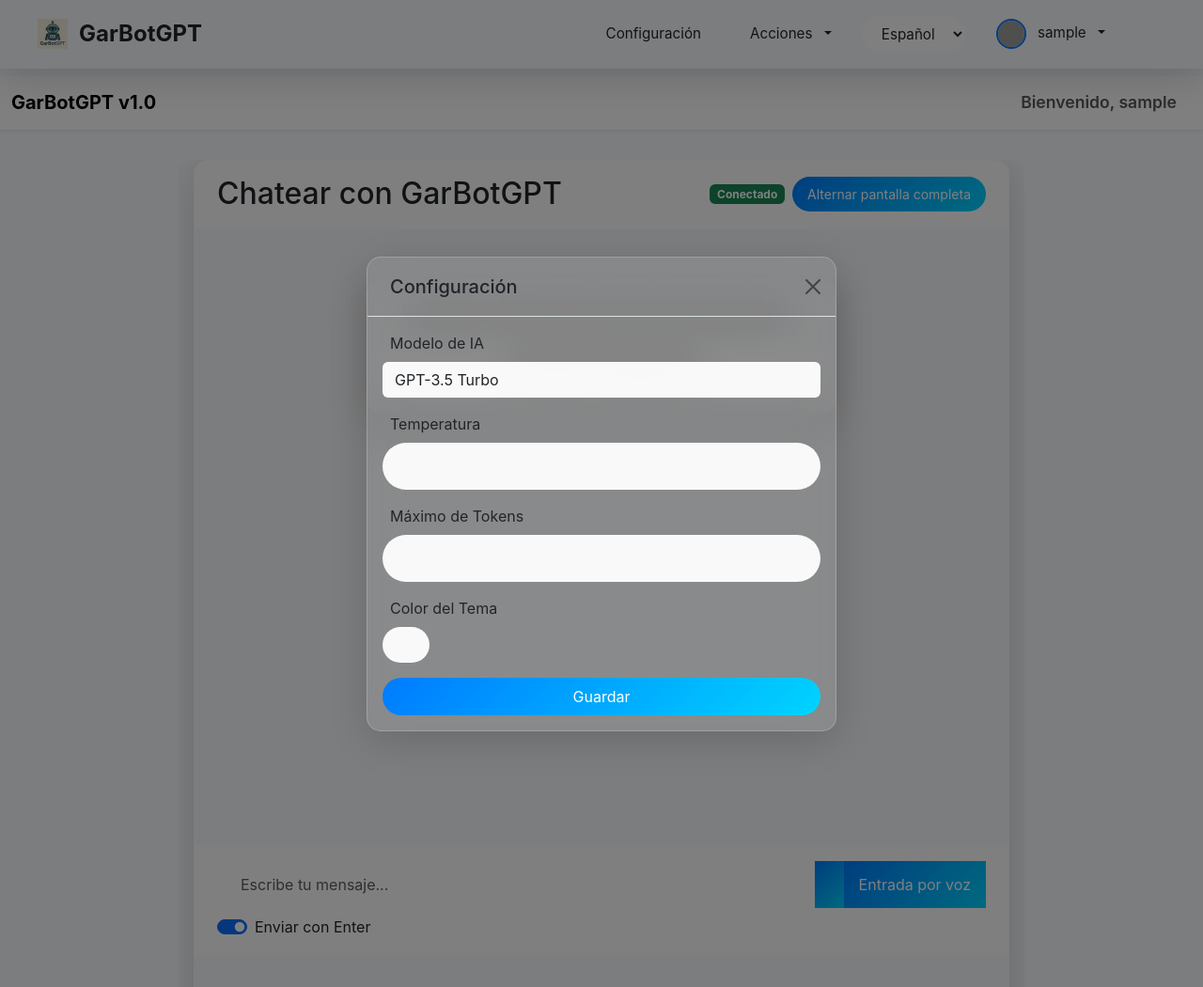
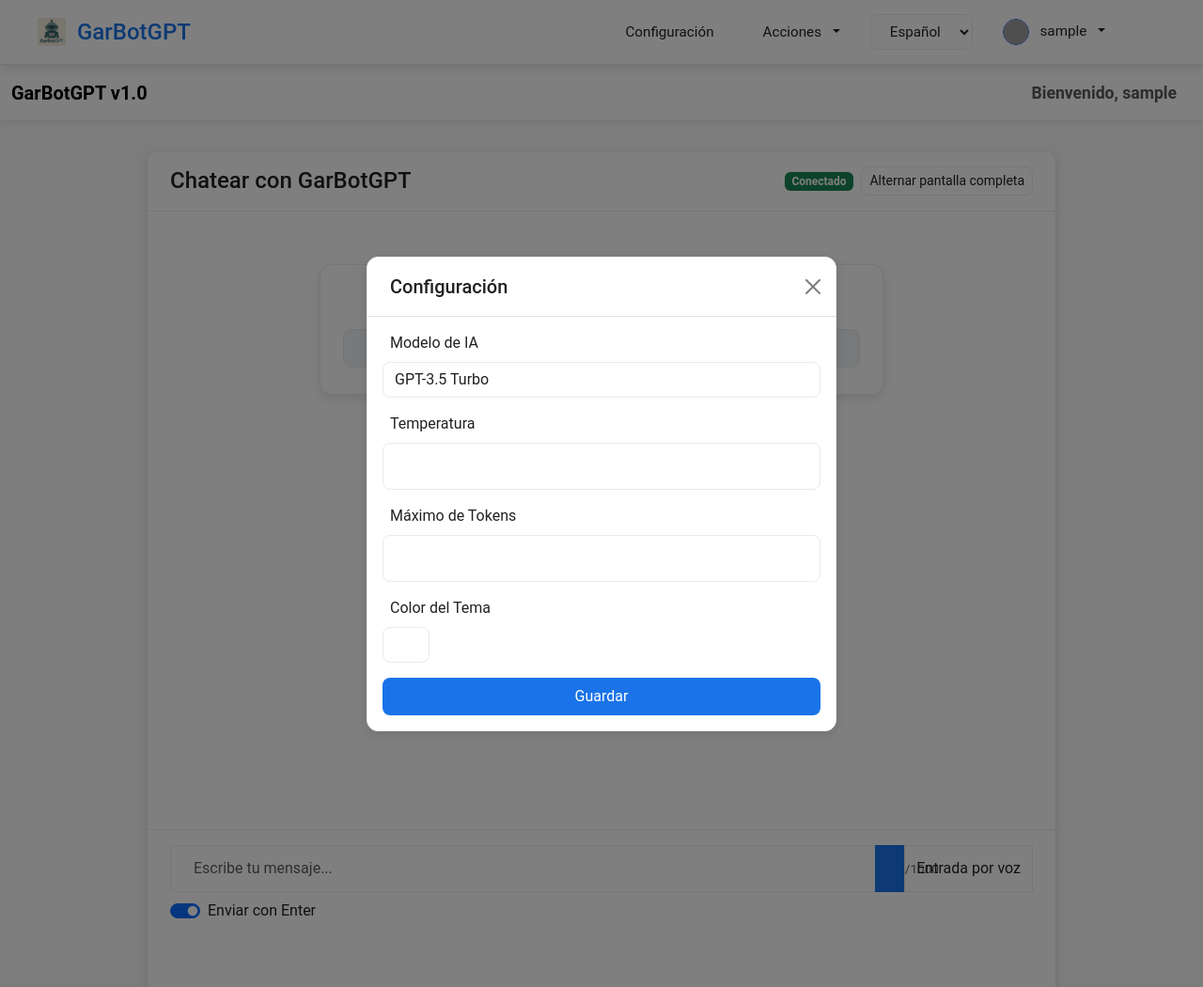
Before and after one commit to Gabo9803/garbotgpt, a Flask app: page /chat in a window 1280 px wide, after a click on "Configuración". Shown: the whole page at 94% size. Run offline with Flask 2, Linux system fonts and the light colour scheme; the visitor is signed in with stand-in values (Sample User, id 1); data comes from the database, SQL or seed files in the repository; data that the repository does not hold is empty; some libraries are stand-ins or nearby versions; grey boxes are pictures that could not be loaded.

Commit message:
Update chat.html

```diff
--- a/app/templates/chat.html
+++ b/app/templates/chat.html
@@ -3,30 +3,28 @@
 {% block content %}
 <style>
     :root {
-        --primary-color: #007bff;
-        --secondary-color: #00d4ff;
-        --gradient: linear-gradient(135deg, #007bff, #00d4ff);
-        --glass-bg: rgba(255, 255, 255, 0.1);
-        --glass-border: rgba(255, 255, 255, 0.2);
-        --text-color: #212529;
-        --bg-color: #f8fafc;
-        --shadow: 0 10px 40px rgba(0, 0, 0, 0.15);
-        --card-bg: rgba(255, 255, 255, 0.95);
-        --error-color: #dc3545;
-        --success-color: #28a745;
-        --font-family: 'Inter', -apple-system, BlinkMacSystemFont, sans-serif;
+        --primary-color: #1a73e8;
+        --secondary-color: #174ea6;
+        --accent-color: #f1f3f4;
+        --text-color: #202124;
+        --bg-color: #f8f9fa;
+        --card-bg: #ffffff;
+        --border-color: #e8eaed;
+        --shadow: 0 4px 12px rgba(0, 0, 0, 0.1);
+        --error-color: #d93025;
+        --success-color: #188038;
+        --font-family: 'Roboto', -apple-system, BlinkMacSystemFont, sans-serif;
     }
 
     [data-theme="dark"] {
-        --primary-color: #00d4ff;
-        --secondary-color: #007bff;
-        --gradient: linear-gradient(135deg, #00d4ff, #007bff);
-        --glass-bg: rgba(0, 0, 0, 0.35);
-        --glass-border: rgba(255, 255, 255, 0.15);
-        --text-color: #e9ecef;
-        --bg-color: #0a0a0a;
-        --shadow: 0 10px 40px rgba(0, 0, 0, 0.4);
-        --card-bg: rgba(0, 0, 0, 0.6);
+        --primary-color: #8ab4f8;
+        --secondary-color: #4285f4;
+        --accent-color: #303134;
+        --text-color: #e8eaed;
+        --bg-color: #202124;
+        --card-bg: #303134;
+        --border-color: #5f6368;
+        --shadow: 0 4px 12px rgba(0, 0, 0, 0.3);
     }
 
     * {
@@ -41,11 +39,11 @@
         background: var(--bg-color);
         color: var(--text-color);
         transition: all 0.3s ease;
-        margin-top: 80px;
+        margin-top: 70px;
     }
 
     .chat-page {
-        max-width: 900px;
+        max-width: 1000px;
         margin: 2rem auto;
         padding: 0 1rem;
         display: flex;
@@ -58,9 +56,8 @@
         top: 0;
         left: 0;
         right: 0;
-        background: var(--glass-bg);
-        backdrop-filter: blur(20px);
-        border-bottom: 1px solid var(--glass-border);
+        background: var(--card-bg);
+        border-bottom: 1px solid var(--border-color);
         z-index: 1000;
         padding: 0.75rem 1.5rem;
         box-shadow: var(--shadow);
@@ -78,19 +75,19 @@
         display: flex;
         align-items: center;
         font-size: 1.5rem;
-        font-weight: 700;
-        color: var(--text-color);
+        font-weight: 500;
+        color: var(--primary-color);
         text-decoration: none;
     }
 
     .nav-brand img {
-        height: 32px;
+        height: 30px;
         margin-right: 0.75rem;
         transition: transform 0.3s ease;
     }
 
     .nav-brand:hover img {
-        transform: rotate(360deg);
+        transform: scale(1.1);
     }
 
     .nav-menu {
@@ -107,22 +104,22 @@
         color: var(--text-color);
         text-decoration: none;
         padding: 0.5rem 1rem;
-        border-radius: 25px;
+        border-radius: 8px;
         font-size: 0.95rem;
-        transition: all 0.3s ease;
+        transition: all 0.2s ease;
         background: transparent;
         border: none;
+        cursor: pointer;
     }
 
     .nav-menu .nav-link:hover, .nav-menu .btn:hover {
-        background: var(--gradient);
-        color: #fff;
-        transform: translateY(-2px);
-        box-shadow: 0 4px 12px rgba(0, 0, 0, 0.2);
+        background: var(--accent-color);
+        color: var(--primary-color);
     }
 
     .nav-menu .dropdown-toggle::after {
         margin-left: 0.5rem;
+        border-top-color: var(--text-color);
         transition: transform 0.3s ease;
     }
 
@@ -143,30 +139,30 @@
     .nav-menu .dropdown-item {
         color: var(--text-color);
         padding: 0.5rem 1.5rem;
-        transition: all 0.3s ease;
+        transition: all 0.2s ease;
     }
 
     .nav-menu .dropdown-item:hover {
-        background: var(--primary-color);
-        color: #fff;
+        background: var(--accent-color);
+        color: var(--primary-color);
     }
 
     .nav-menu select {
         background: var(--card-bg);
         color: var(--text-color);
-        border: 1px solid var(--glass-border);
-        border-radius: 25px;
+        border: 1px solid var(--border-color);
+        border-radius: 8px;
         padding: 0.5rem 1rem;
         font-size: 0.95rem;
         cursor: pointer;
     }
 
     .nav-menu .user-avatar {
-        width: 32px;
-        height: 32px;
+        width: 28px;
+        height: 28px;
         border-radius: 50%;
         margin-right: 0.5rem;
-        border: 2px solid var(--primary-color);
+        border: 1px solid var(--primary-color);
     }
 
     .navbar-toggler {
@@ -179,10 +175,9 @@
     }
 
     .chat-container {
-        background: var(--glass-bg);
-        backdrop-filter: blur(20px);
-        border: 1px solid var(--glass-border);
-        border-radius: 15px;
+        background: var(--card-bg);
+        border: 1px solid var(--border-color);
+        border-radius: 12px;
         box-shadow: var(--shadow);
         display: flex;
         flex-direction: column;
@@ -193,10 +188,16 @@
     .chat-header {
         padding: 1rem 1.5rem;
         background: var(--card-bg);
-        border-bottom: 1px solid var(--glass-border);
+        border-bottom: 1px solid var(--border-color);
         display: flex;
         justify-content: space-between;
         align-items: center;
+    }
+
+    .chat-header h2 {
+        font-size: 1.5rem;
+        font-weight: 500;
+        margin: 0;
     }
 
     .chat-body {
@@ -209,83 +210,85 @@
     .chat-footer {
         padding: 1rem 1.5rem;
         background: var(--card-bg);
-        border-top: 1px solid var(--glass-border);
+        border-top: 1px solid var(--border-color);
     }
 
     .message {
-        max-width: 75%;
+        max-width: 80%;
         margin-bottom: 1.5rem;
+        display: flex;
+        flex-direction: column;
         animation: slideIn 0.3s ease;
     }
 
     .user-message {
-        margin-left: auto;
-        text-align: right;
+        align-items: flex-end;
+    }
+
+    .ai-message {
+        align-items: flex-start;
+    }
+
+    .message strong {
+        font-size: 0.9rem;
+        font-weight: 500;
+        margin-bottom: 0.25rem;
+    }
+
+    .message .message-content {
+        background: var(--accent-color);
+        color: var(--text-color);
+        padding: 0.75rem 1.25rem;
+        border-radius: 12px;
+        box-shadow: 0 2px 6px rgba(0, 0, 0, 0.05);
+        word-wrap: break-word;
+        max-width: 100%;
     }
 
     .user-message .message-content {
-        background: var(--gradient);
+        background: var(--primary-color);
         color: #fff;
-        border-radius: 15px 15px 5px 15px;
+        border-radius: 12px 12px 4px 12px;
     }
 
     .ai-message .message-content {
-        background: var(--card-bg);
-        color: var(--text-color);
-        border-radius: 15px 15px 15px 5px;
+        border-radius: 12px 12px 12px 4px;
     }
 
-    .message-content {
-        display: inline-block;
-        padding: 0.75rem 1.25rem;
-        box-shadow: 0 2px 10px rgba(0, 0, 0, 0.1);
-        word-wrap: break-word;
-        position: relative;
-    }
-
-    .message-content::before {
-        content: '';
-        position: absolute;
-        bottom: -8px;
-        width: 8px;
-        height: 8px;
-        background: inherit;
-        clip-path: polygon(0 0, 100% 0, 0 100%);
-    }
-
-    .user-message .message-content::before {
-        right: 10px;
-    }
-
-    .ai-message .message-content::before {
-        left: 10px;
+    .message .timestamp {
+        font-size: 0.75rem;
+        color: #5f6368;
+        margin-top: 0.25rem;
+        opacity: 0.7;
     }
 
     .suggestions {
-        max-width: 500px;
+        max-width: 600px;
         margin: 2rem auto;
         padding: 1.5rem;
-        border-radius: 15px;
-        background: var(--glass-bg);
-        border: 1px solid var(--glass-border);
+        border-radius: 12px;
+        background: var(--card-bg);
+        border: 1px solid var(--border-color);
         box-shadow: var(--shadow);
         text-align: center;
     }
 
     .suggestion-btn {
-        background: var(--card-bg);
-        border: 1px solid var(--glass-border);
+        background: var(--accent-color);
+        border: 1px solid var(--border-color);
         padding: 0.5rem 1rem;
-        border-radius: 25px;
-        transition: all 0.3s ease;
+        border-radius: 8px;
+        transition: all 0.2s ease;
         width: 100%;
         margin: 0.25rem 0;
+        color: var(--text-color);
+        font-size: 0.95rem;
     }
 
     .suggestion-btn:hover {
-        background: var(--gradient);
+        background: var(--primary-color);
         color: #fff;
-        transform: scale(1.05);
+        transform: translateY(-1px);
     }
 
     .typing-effect .typing-dots::after {
@@ -309,36 +312,47 @@
     }
 
     .form-control {
-        background: var(--glass-bg);
-        border: 1px solid var(--glass-border);
+        background: var(--card-bg);
+        border: 1px solid var(--border-color);
         color: var(--text-color);
-        border-radius: 25px;
+        border-radius: 8px;
         padding: 0.75rem 1.5rem;
-        transition: all 0.3s ease;
+        transition: all 0.2s ease;
     }
 
     .form-control:focus {
         border-color: var(--primary-color);
-        box-shadow: 0 0 8px rgba(0, 123, 255, 0.3);
+        box-shadow: 0 0 6px rgba(26, 115, 232, 0.2);
     }
 
-    .btn-gradient {
-        background: var(--gradient);
+    .btn-primary {
+        background: var(--primary-color);
+        border: none;
+        border-radius: 8px;
+        padding: 0.5rem 1rem;
         color: #fff;
-        border: none;
-        border-radius: 25px;
-        padding: 0.5rem 1rem;
-        transition: all 0.3s ease;
+        transition: all 0.2s ease;
     }
 
-    .btn-gradient:hover {
-        transform: translateY(-2px);
-        box-shadow: 0 4px 12px rgba(0, 0, 0, 0.2);
+    .btn-primary:hover {
+        background: var(--secondary-color);
+        transform: translateY(-1px);
     }
 
-    .btn-gradient:disabled {
+    .btn-primary:disabled {
         opacity: 0.6;
         cursor: not-allowed;
+    }
+
+    .btn-outline-secondary {
+        border-color: var(--border-color);
+        color: var(--text-color);
+        border-radius: 8px;
+    }
+
+    .btn-outline-secondary:hover {
+        background: var(--accent-color);
+        color: var(--primary-color);
     }
 
     .character-counter {
@@ -347,29 +361,28 @@
         top: 50%;
         transform: translateY(-50%);
         font-size: 0.85rem;
-        color: var(--text-color);
-        opacity: 0.7;
+        color: #5f6368;
     }
 
     .toast {
-        background: var(--glass-bg);
-        backdrop-filter: blur(20px);
-        border: 1px solid var(--glass-border);
+        background: var(--card-bg);
+        border: 1px solid var(--border-color);
         color: var(--text-color);
+        border-radius: 8px;
     }
 
     .modal-content {
-        background: var(--glass-bg);
-        backdrop-filter: blur(20px);
-        border: 1px solid var(--glass-border);
-        border-radius: 15px;
+        background: var(--card-bg);
+        border: 1px solid var(--border-color);
+        border-radius: 12px;
         box-shadow: var(--shadow);
     }
 
     .form-select, .form-control[type="number"], .form-control[type="color"] {
         background: var(--card-bg);
-        border: 1px solid var(--glass-border);
+        border: 1px solid var(--border-color);
         color: var(--text-color);
+        border-radius: 8px;
     }
 
     @media (max-width: 768px) {
@@ -497,12 +509,10 @@
     <div class="chat-container" role="main" aria-label="Interfaz de chat">
         <!-- Chat Header -->
         <div class="chat-header">
-            <div class="d-flex align-items-center">
-                <h2 class="mb-0">Chatear con GarBotGPT</h2>
-            </div>
+            <h2>Chatear con GarBotGPT</h2>
             <div class="d-flex align-items-center">
                 <span id="server-status" class="badge bg-success me-2" role="status" aria-live="polite">Conectado</span>
-                <button id="fullscreen-toggle" class="btn btn-gradient btn-sm" aria-label="Alternar pantalla completa">
+                <button id="fullscreen-toggle" class="btn btn-outline-secondary btn-sm" aria-label="Alternar pantalla completa">
                     <i class="bi bi-arrows-fullscreen"></i>
                 </button>
             </div>
@@ -574,11 +586,11 @@
         <div class="chat-footer">
             <div class="input-group">
                 <input type="text" id="message" class="form-control" placeholder="Escribe tu mensaje..." autocomplete="off" maxlength="1000" aria-label="Campo de mensaje" aria-describedby="character-counter">
-                <button class="btn btn-gradient" id="send-btn" aria-label="Enviar mensaje">
+                <button class="btn btn-primary" id="send-btn" aria-label="Enviar mensaje">
                     <i class="bi bi-send-fill"></i>
                     <span class="spinner-border spinner-border-sm d-none" role="status" aria-hidden="true"></span>
                 </button>
-                <button id="voice-btn" class="btn btn-gradient" aria-label="Alternar entrada por voz">
+                <button id="voice-btn" class="btn btn-outline-secondary" aria-label="Alternar entrada por voz">
                     <i class="bi bi-mic-fill"></i>
                 </button>
                 <span id="character-counter" class="character-counter">0/1000</span>
@@ -623,9 +635,9 @@
                     </div>
                     <div class="mb-3">
                         <label for="theme_color" class="form-label"><i class="bi bi-palette-fill me-2"></i>Color del Tema</label>
-                    <input type="color" class="form-control form-control-color" id="theme_color" name="theme_color" value="{{ chat_settings.theme_color }}" aria-label="Seleccionar color del tema">
+                        <input type="color" class="form-control form-control-color" id="theme_color" name="theme_color" value="{{ chat_settings.theme_color }}" aria-label="Seleccionar color del tema">
                     </div>
-                    <button type="submit" class="btn btn-gradient w-100" aria-label="Guardar configuración">Guardar</button>
+                    <button type="submit" class="btn btn-primary w-100" aria-label="Guardar configuración">Guardar</button>
                 </form>
             </div>
         </div>
@@ -654,19 +666,10 @@
         const updateCharacterCounter = () => {
             const count = messageInput.value.length;
             characterCounter.textContent = `${count}/1000`;
-            characterCounter.style.color = count > 900 ? 'var(--error-color)' : 'var(--text-color)';
+            characterCounter.style.color = count > 900 ? 'var(--error-color)' : '#5f6368';
         };
         messageInput.addEventListener('input', updateCharacterCounter);
         updateCharacterCounter();
-
-        // Debounce utility
-        const debounce = (func, wait) => {
-            let timeout;
-            return (...args) => {
-                clearTimeout(timeout);
-                timeout = setTimeout(() => func.apply(this, args), wait);
-            };
-        };
 
         // Send message
         const sendMessage = () => {
@@ -681,14 +684,23 @@
             const userMessage = document.createElement('div');
             userMessage.className = 'message user-message animate__animated animate__fadeIn mb-3';
             userMessage.setAttribute('role', 'article');
-            userMessage.innerHTML = `<strong>Tú:</strong><div class="message-content p-2">${message}</div>`;
+            userMessage.innerHTML = `
+                <strong>Tú:</strong>
+                <div class="message-content">${message}</div>
+                <span class="timestamp">${new Date().toLocaleTimeString()}</span>
+            `;
             chatMessages.appendChild(userMessage);
 
             // Simulate streaming response
             const aiMessage = document.createElement('div');
             aiMessage.className = 'message ai-message animate__animated animate__fadeIn mb-3';
             aiMessage.setAttribute('role', 'article');
-            aiMessage.innerHTML = `<strong>GarBotGPT:</strong><div class="message-content p-2 markdown-body"></div><button class="copy-btn btn btn-sm btn-outline-secondary mt-1" data-text="" aria-label="Copiar respuesta">Copiar</button>`;
+            aiMessage.innerHTML = `
+                <strong>GarBotGPT:</strong>
+                <div class="message-content markdown-body"></div>
+                <span class="timestamp">${new Date().toLocaleTimeString()}</span>
+                <button class="copy-btn btn btn-sm btn-outline-secondary mt-1" data-text="" aria-label="Copiar respuesta">Copiar</button>
+            `;
             chatMessages.appendChild(aiMessage);
 
             const contentDiv = aiMessage.querySelector('.message-content');
@@ -804,15 +816,35 @@
         // Settings form validation
         document.getElementById('chat-settings-form').addEventListener('submit', (e) => {
             e.preventDefault();
-            const temperature = document.getElementById('temperature').value;
-            const maxTokens = document.getElementById('max_tokens').value;
+            const temperature = parseFloat(document.getElementById('temperature').value);
+            const maxTokens = parseInt(document.getElementById('max_tokens').value);
 
-            if (temperature < 0 || temperature > 1) {
-                alert('La temperatura debe estar entre 0 y 1.');
+            if (isNaN(temperature) || temperature < 0 || temperature > 1) {
+                const toast = document.createElement('div');
+                toast.className = 'toast align-items-center text-bg-danger border-0';
+                toast.setAttribute('role', 'alert');
+                toast.innerHTML = `
+                    <div class="d-flex">
+                        <div class="toast-body">La temperatura debe estar entre 0 y 1.</div>
+                        <button type="button" class="btn-close btn-close-white me-2 m-auto" data-bs-dismiss="toast" aria-label="Cerrar"></button>
+                    </div>
+                `;
+                document.getElementById('toast-container').appendChild(toast);
+                new bootstrap.Toast(toast).show();
                 return;
             }
-            if (maxTokens < 100 || maxTokens > 2000) {
-                alert('Los tokens máximos deben estar entre 100 y 2000.');
+            if (isNaN(maxTokens) || maxTokens < 100 || maxTokens > 2000) {
+                const toast = document.createElement('div');
+                toast.className = 'toast align-items-center text-bg-danger border-0';
+                toast.setAttribute('role', 'alert');
+                toast.innerHTML = `
+                    <div class="d-flex">
+                        <div class="toast-body">Los tokens máximos deben estar entre 100 y 2000.</div>
+                        <button type="button" class="btn-close btn-close-white me-2 m-auto" data-bs-dismiss="toast" aria-label="Cerrar"></button>
+                    </div>
+                `;
+                document.getElementById('toast-container').appendChild(toast);
+                new bootstrap.Toast(toast).show();
                 return;
             }
 
```
Also changed, not shown: other parts of app/templates/chat.html (+14 -14 lines).
